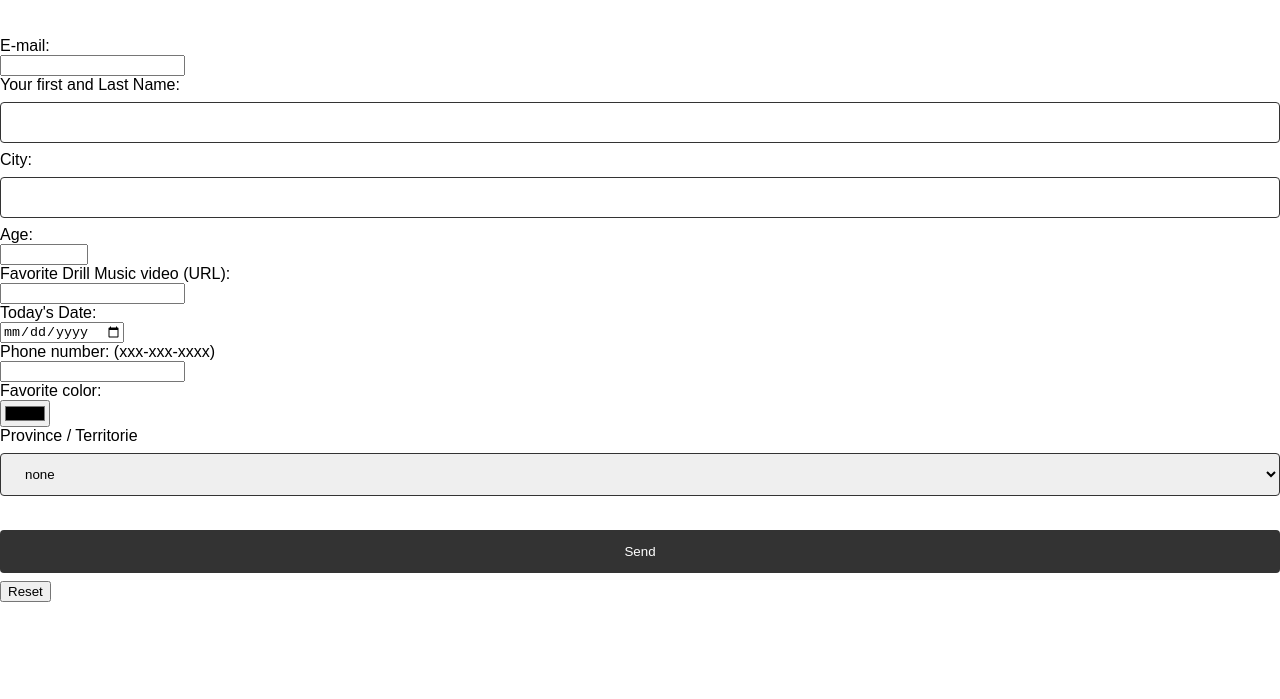
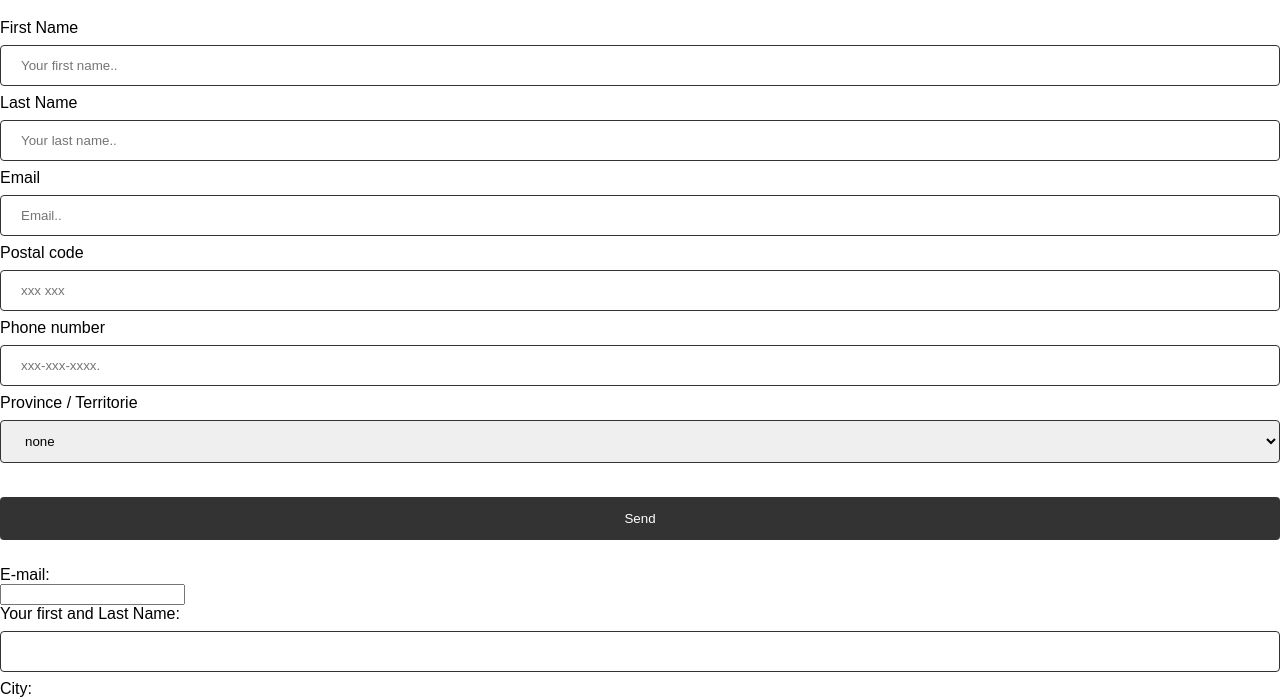
Before and after one commit to bndnscc/main, a plain HTML site: page newsletter.html in a window 1280 px wide. Shown: the part 109-808 px from the top of the page. Drawn offline with Linux system fonts and the light colour scheme.

Commit message:
Update newsletter.html

```diff
--- a/newsletter.html
+++ b/newsletter.html
@@ -17,6 +17,56 @@
       </nav>
 
 <h1 style="text-align:center;">Drill Newsletter Sign up</h1>
+
+<form action="mailto:W0468752@nscc.ca?subject=From%20our%20Website"
+
+method="post" enctype="text/plain">
+
+
+
+      <form action="/action_page.php">
+        <label for="fname">First Name</label>
+        <input type="text" id="fname" name="firstname" minlength="2" placeholder="Your first name.." required="required">
+
+        <label for="lname">Last Name</label>
+        <input type="text" id="lname" name="lastname" minlength="2" placeholder="Your last name.." required="required">
+
+        <label for="lname">Email</label>
+        <input type="text" id="lname" name="lastname"  placeholder="Email.." required="required">
+
+          <label for="postalcode">Postal code</label>
+        <input type="text" id="postalcode" name="postal code" pattern="[A-Za-z][0-9][A-Za-z] [0-9][A-Za-z][0-9]" placeholder="xxx xxx" required="required">
+
+        <label for="phonenmbr">Phone number</label>
+        <input type="text" id="phonenumber" name="phone number" pattern="^\d{3}-\d{3}-\d{4}$" placeholder="xxx-xxx-xxxx." required="required">
+      </select>
+
+
+Province / Territorie<br>
+
+<select name="Province / Territorie" required="required">
+  <option value ="none">none</option>
+  <option value ="Quebec">Quebec</option>
+  <option value ="Ontario">Ontario</option>
+  <option value ="Nova Scotia">Nova Scotia</option>
+  <option value ="New Brunswick">New Brunswick</option>
+  <option value ="Manitoba">Manitoba</option>
+  <option value ="British Columbia">British Columbia</option>
+  <option value ="Prince Edward Island">Prince Edward Island</option>
+  <option value ="Saskatchewan">Saskatchewan</option>
+  <option value ="Alberta">Alberta</option>
+  <option value ="Northwest Territories">Northwest Territories</option>
+  <option value ="Yukon">Yukon</option>
+  <option value ="Nunavut">Nunavut</option>
+  </select>
+
+    <br><br>
+
+    <input type="submit" value="Send">
+
+
+
+</form>
 
 
 <form action="mailto:W0468752@nscc.ca?subject=From%20our%20Website"
```
